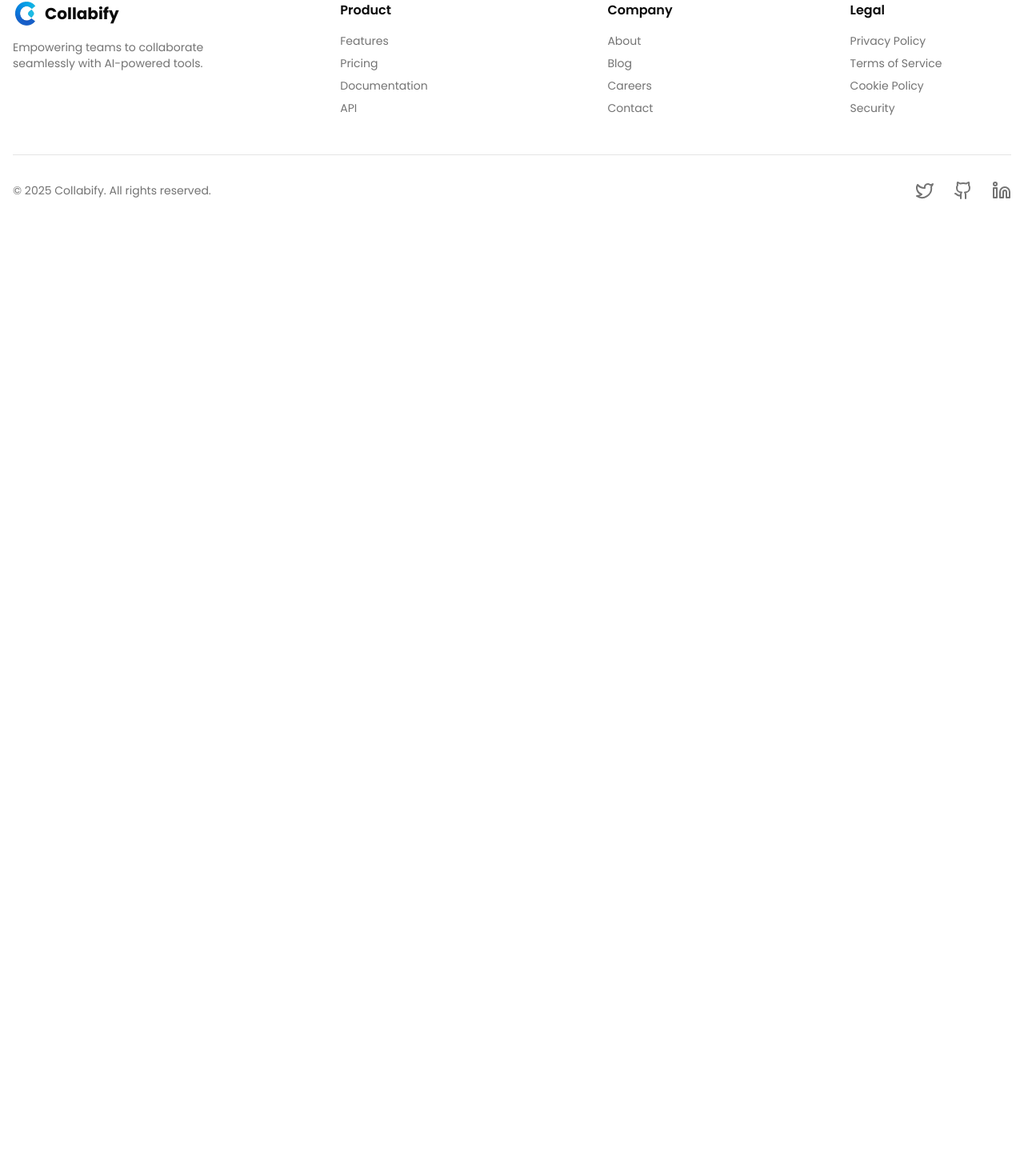
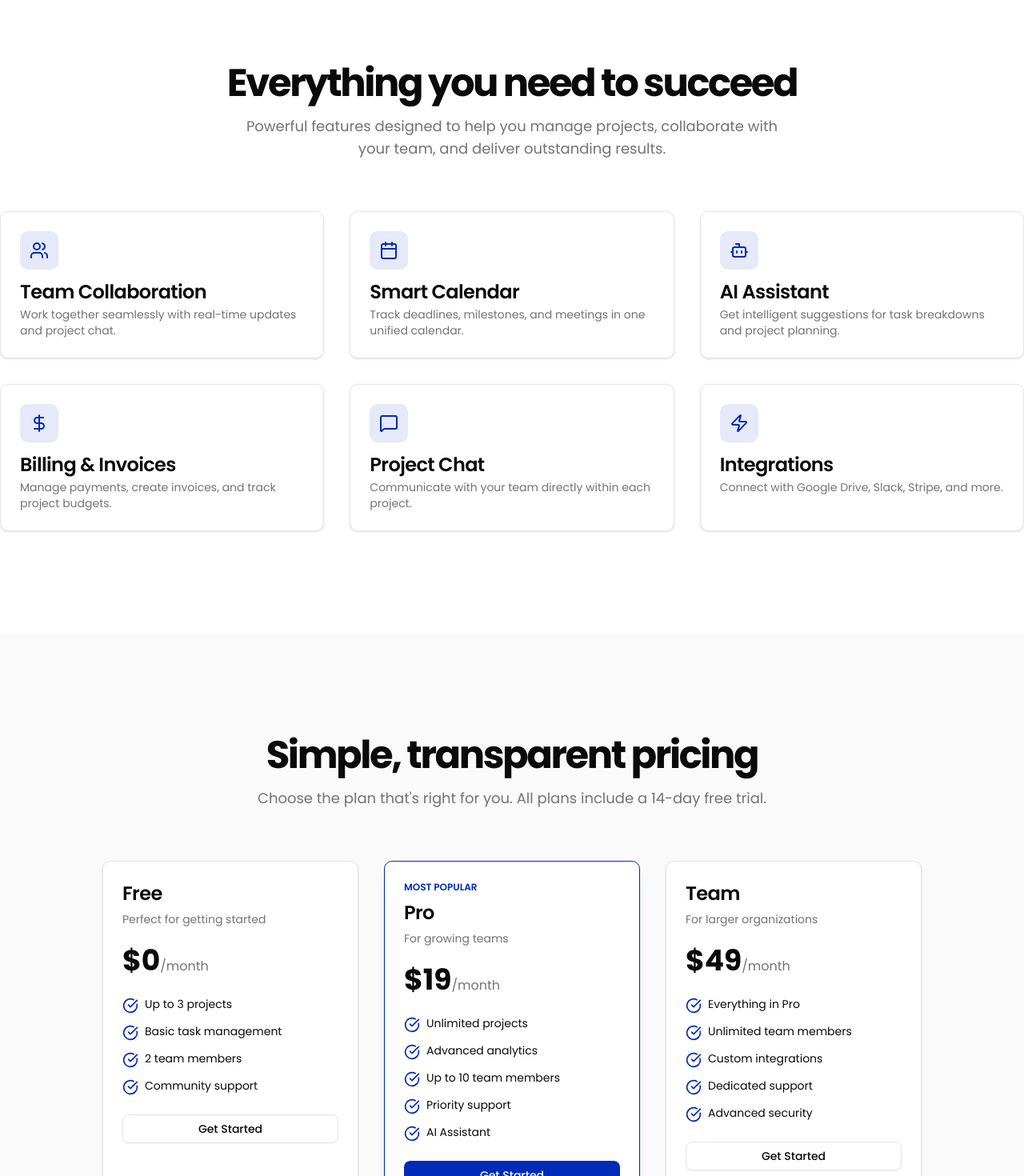
Before and after one commit to MohammadNaiem65/collabify, a Next.js app: page / in a window 1280 px wide. Shown: the part 1365-2835 px from the top of the page at 80% size. Before the commit the page ends 1663 px from the top, so only its background shows below. Built offline with nearby package versions, Linux system fonts and the light colour scheme.

Commit message:
feat(home): implement Feaurte,pricing , cta section.
refactor: create a separate `constant` folder to store all object, arrays and value used by iteration accross different pages

```diff
--- a/src/app/(home)/page.tsx
+++ b/src/app/(home)/page.tsx
@@ -1,9 +1,15 @@
+import CTASection from "@/components/(home)/home/CallToAction";
+import Features from "@/components/(home)/home/Features";
 import Hero from "@/components/(home)/home/Hero";
+import Pricing from "@/components/(home)/home/PricingSection";
 
 const Homepage = () => {
   return (
     <div>
       <Hero />
+      <Features/>
+      <Pricing/>
+      <CTASection/>
     </div>
   );
 };
--- /dev/null
+++ b/src/components/(home)/home/CallToAction.tsx
@@ -0,0 +1,26 @@
+"use client";
+
+import { ArrowRight } from "lucide-react";
+import Link from "next/link";
+import { Button } from "../../ui/button";
+
+export default function CTASection() {
+  return (
+    <section className="container mx-auto py-24 md:py-32">
+      <div className="flex flex-col items-center gap-4 rounded-xl border bg-card p-12 text-center shadow-lg">
+        <h2 className="text-3xl font-bold tracking-tighter sm:text-4xl md:text-5xl">
+          Ready to get started?
+        </h2>
+        <p className="max-w-[600px] text-muted-foreground sm:text-lg">
+          Join thousands of teams already using Collabify to manage their
+          projects and collaborate effectively.
+        </p>
+        <Link href="/register">
+          <Button size="lg" className="mt-4 gap-2">
+            Start Free Trial <ArrowRight className="h-4 w-4" />
+          </Button>
+        </Link>
+      </div>
+    </section>
+  );
+}
--- /dev/null
+++ b/src/components/(home)/home/Features.tsx
@@ -0,0 +1,89 @@
+"use client";
+
+import {
+  Bot,
+  Calendar,
+  DollarSign,
+  LucideIcon,
+  MessageSquare,
+  Users,
+  Zap,
+} from "lucide-react";
+import { Card, CardDescription, CardHeader, CardTitle } from "../../ui/card";
+
+export type Feature = {
+  title: string;
+  description: string;
+  icon: LucideIcon;
+};
+
+const features = [
+  {
+    icon: Users,
+    title: "Team Collaboration",
+    description:
+      "Work together seamlessly with real-time updates and project chat.",
+  },
+  {
+    icon: Calendar,
+    title: "Smart Calendar",
+    description:
+      "Track deadlines, milestones, and meetings in one unified calendar.",
+  },
+  {
+    icon: Bot,
+    title: "AI Assistant",
+    description:
+      "Get intelligent suggestions for task breakdowns and project planning.",
+  },
+  {
+    icon: DollarSign,
+    title: "Billing & Invoices",
+    description: "Manage payments, create invoices, and track project budgets.",
+  },
+  {
+    icon: MessageSquare,
+    title: "Project Chat",
+    description: "Communicate with your team directly within each project.",
+  },
+  {
+    icon: Zap,
+    title: "Integrations",
+    description: "Connect with Google Drive, Slack, Stripe, and more.",
+  },
+];
+
+export default function Features() {
+  return (
+    <section className="container mx-auto py-24 md:py-32">
+      <div className="mb-16 flex flex-col items-center gap-4 text-center">
+        <h2 className="text-3xl font-bold tracking-tighter sm:text-4xl md:text-5xl">
+          Everything you need to succeed
+        </h2>
+        <p className="max-w-[700px] text-muted-foreground sm:text-lg">
+          Powerful features designed to help you manage projects, collaborate
+          with your team, and deliver outstanding results.
+        </p>
+      </div>
+
+      <div className="grid gap-8 md:grid-cols-2 lg:grid-cols-3">
+        {features.map((feature, index) => (
+          <div
+            key={feature.title}
+
+          >
+            <Card className="h-full transition-shadow hover:shadow-lg">
+              <CardHeader>
+                <div className="mb-4 flex h-12 w-12 items-center justify-center rounded-lg bg-primary/10">
+                  <feature.icon className="h-6 w-6 text-primary" />
+                </div>
+                <CardTitle>{feature.title}</CardTitle>
+                <CardDescription>{feature.description}</CardDescription>
+              </CardHeader>
+            </Card>
+          </div>
+        ))}
+      </div>
+    </section>
+  );
+}
--- /dev/null
+++ b/src/components/(home)/home/PricingSection.tsx
@@ -0,0 +1,74 @@
+"use client";
+
+import { CheckCircle } from "lucide-react";
+
+import Link from "next/link";
+import { Button } from "../../ui/button";
+import {
+  Card,
+  CardContent,
+  CardDescription,
+  CardHeader,
+  CardTitle,
+} from "../../ui/card";
+import {pricing} from '@/constants'
+
+export default function Pricing() {
+  return (
+    <section className="w-full bg-muted/50 py-24 md:py-32">
+      <div className="mb-16 flex flex-col items-center gap-4 text-center">
+        <h2 className="text-3xl font-bold tracking-tighter sm:text-4xl md:text-5xl">
+          Simple, transparent pricing
+        </h2>
+        <p className="max-w-[700px] text-muted-foreground sm:text-lg">
+          Choose the plan that&apos;s right for you. All plans include a 14-day
+          free trial.
+        </p>
+      </div>
+
+      <div className="mx-auto grid max-w-5xl gap-8 md:grid-cols-3">
+        {pricing.map((plan) => (
+          <div key={plan.name}>
+            <Card
+              className={`h-full ${
+                plan.popular ? "border-primary shadow-lg" : ""
+              }`}
+            >
+              <CardHeader>
+                {plan.popular && (
+                  <div className="mb-2 text-xs font-semibold text-primary">
+                    MOST POPULAR
+                  </div>
+                )}
+                <CardTitle className="text-2xl">{plan.name}</CardTitle>
+                <CardDescription>{plan.description}</CardDescription>
+                <div className="mt-4">
+                  <span className="text-4xl font-bold">{plan.price}</span>
+                  <span className="text-muted-foreground">/month</span>
+                </div>
+              </CardHeader>
+              <CardContent>
+                <ul className="mb-6 space-y-3">
+                  {plan.features.map((feature) => (
+                    <li key={feature} className="flex items-start gap-2">
+                      <CheckCircle className="mt-0.5 h-5 w-5 shrink-0 text-primary" />
+                      <span className="text-sm">{feature}</span>
+                    </li>
+                  ))}
+                </ul>
+                <Link href="/register">
+                  <Button
+                    className="w-full"
+                    variant={plan.popular ? "default" : "outline"}
+                  >
+                    Get Started
+                  </Button>
+                </Link>
+              </CardContent>
+            </Card>
+          </div>
+        ))}
+      </div>
+    </section>
+  );
+}
--- /dev/null
+++ b/src/components/ui/card.tsx
@@ -0,0 +1,85 @@
+import * as React from "react";
+import { cn } from "@/lib/utils";
+
+const Card = React.forwardRef<
+  HTMLDivElement,
+  React.HTMLAttributes<HTMLDivElement>
+>(({ className, ...props }, ref) => (
+  <div
+    ref={ref}
+    className={cn(
+      "rounded-lg border bg-card text-card-foreground shadow-sm",
+      className,
+    )}
+    {...props}
+  />
+));
+Card.displayName = "Card";
+
+const CardHeader = React.forwardRef<
+  HTMLDivElement,
+  React.HTMLAttributes<HTMLDivElement>
+>(({ className, ...props }, ref) => (
+  <div
+    ref={ref}
+    className={cn("flex flex-col space-y-1.5 p-6", className)}
+    {...props}
+  />
+));
+CardHeader.displayName = "CardHeader";
+
+const CardTitle = React.forwardRef<
+  HTMLParagraphElement,
+  React.HTMLAttributes<HTMLHeadingElement>
+>(({ className, ...props }, ref) => (
+  <h3
+    ref={ref}
+    className={cn(
+      "text-2xl leading-none font-semibold tracking-tight",
+      className,
+    )}
+    {...props}
+  />
+));
+CardTitle.displayName = "CardTitle";
+
+const CardDescription = React.forwardRef<
+  HTMLParagraphElement,
+  React.HTMLAttributes<HTMLParagraphElement>
+>(({ className, ...props }, ref) => (
+  <p
+    ref={ref}
+    className={cn("text-sm text-muted-foreground", className)}
+    {...props}
+  />
+));
+CardDescription.displayName = "CardDescription";
+
+const CardContent = React.forwardRef<
+  HTMLDivElement,
+  React.HTMLAttributes<HTMLDivElement>
+>(({ className, ...props }, ref) => (
+  <div ref={ref} className={cn("p-6 pt-0", className)} {...props} />
+));
+CardContent.displayName = "CardContent";
+
+const CardFooter = React.forwardRef<
+  HTMLDivElement,
+  React.HTMLAttributes<HTMLDivElement>
+>(({ className, ...props }, ref) => (
+  <div
+    ref={ref}
+    className={cn("flex items-center p-6 pt-0", className)}
+    {...props}
+  />
+));
+CardFooter.displayName = "CardFooter";
+
+export {
+  Card,
+  CardHeader,
+  CardFooter,
+  CardTitle,
+  CardDescription,
+  CardContent,
+};
--- /dev/null
+++ b/src/constants/index.js
@@ -0,0 +1,38 @@
+export const pricing = [
+    {
+        name: "Free",
+        price: "$0",
+        description: "Perfect for getting started",
+        features: [
+            "Up to 3 projects",
+            "Basic task management",
+            "2 team members",
+            "Community support",
+        ],
+    },
+    {
+        name: "Pro",
+        price: "$19",
+        description: "For growing teams",
+        features: [
+            "Unlimited projects",
+            "Advanced analytics",
+            "Up to 10 team members",
+            "Priority support",
+            "AI Assistant",
+        ],
+        popular: true,
+    },
+    {
+        name: "Team",
+        price: "$49",
+        description: "For larger organizations",
+        features: [
+            "Everything in Pro",
+            "Unlimited team members",
+            "Custom integrations",
+            "Dedicated support",
+            "Advanced security",
+        ],
+    },
+];
```
